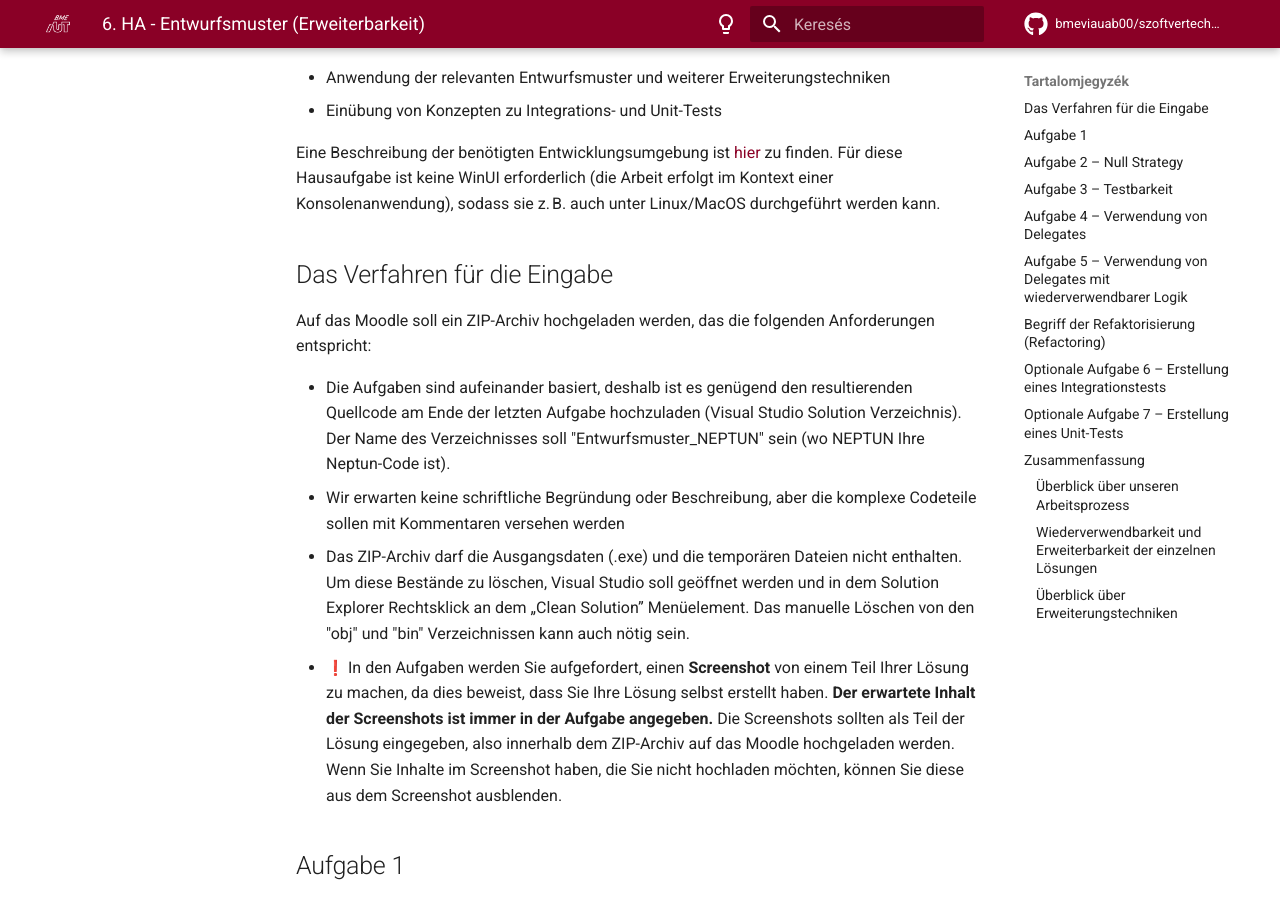
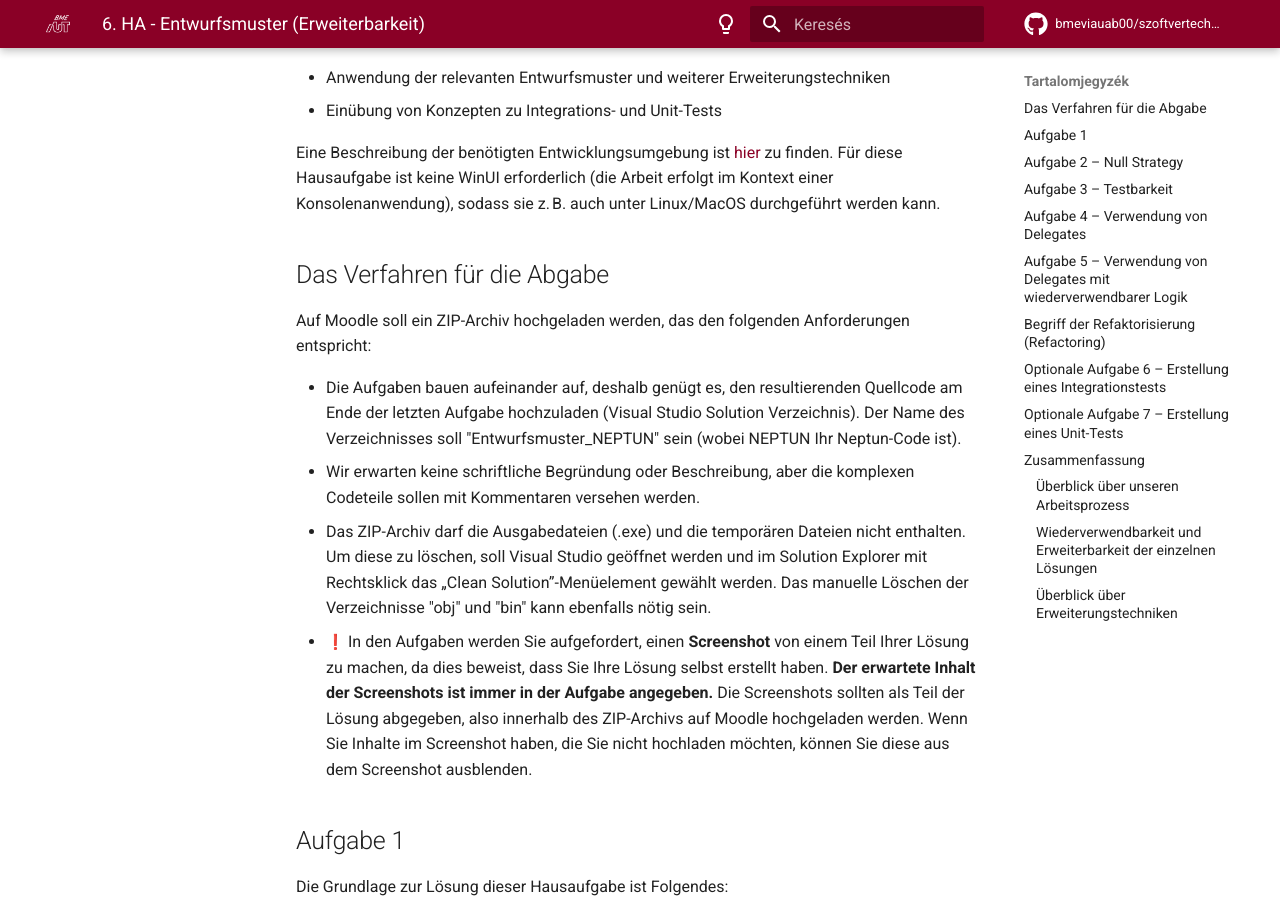
Before and after one commit to bmeviauab00/szoftvertechnikak, an MkDocs documentation site: the page built from docs/hazi/6-tervezesi-mintak/index_ger.md, in a window 1280 px wide and 900 px high, scrolled down 483 px. Built offline with MkDocs 1.6.1 and Material for MkDocs 9.7.7, drawn with Linux system fonts in a browser that asks for light colours; emoji names are drawn with the system emoji font; comment, search, counter and statistics services are not loaded; the version menu is left out; some of the changed text lies outside the part shown.

Commit message:
6-tervezesi-mintak/index_ger.md német elírások javítása

```diff
--- a/docs/hazi/6-tervezesi-mintak/index_ger.md
+++ b/docs/hazi/6-tervezesi-mintak/index_ger.md
@@ -19,14 +19,14 @@ Ziele der Hausaufgabe:
 
 Eine Beschreibung der benötigten Entwicklungsumgebung ist [hier](../fejlesztokornyezet/index_ger.md) zu finden. Für diese Hausaufgabe ist keine WinUI erforderlich (die Arbeit erfolgt im Kontext einer Konsolenanwendung), sodass sie z. B. auch unter Linux/MacOS durchgeführt werden kann.
 
-## Das Verfahren für die Eingabe
+## Das Verfahren für die Abgabe
 
-Auf das Moodle soll ein ZIP-Archiv hochgeladen werden, das die folgenden Anforderungen entspricht:
+Auf Moodle soll ein ZIP-Archiv hochgeladen werden, das den folgenden Anforderungen entspricht:
 
-- Die Aufgaben sind aufeinander basiert, deshalb ist es genügend den resultierenden Quellcode am Ende der letzten Aufgabe hochzuladen (Visual Studio Solution Verzeichnis). Der Name des Verzeichnisses soll "Entwurfsmuster_NEPTUN" sein (wo NEPTUN Ihre Neptun-Code ist).
-- Wir erwarten keine schriftliche Begründung oder Beschreibung, aber die komplexe Codeteile sollen mit Kommentaren versehen werden
-- Das ZIP-Archiv darf die Ausgangsdaten (.exe) und die temporären Dateien nicht enthalten. Um diese Bestände zu löschen, Visual Studio soll geöffnet werden und in dem Solution Explorer Rechtsklick an dem „Clean Solution” Menüelement. Das manuelle Löschen von den "obj" und "bin" Verzeichnissen kann auch nötig sein.
-- :exclamation: In den Aufgaben werden Sie aufgefordert, einen **Screenshot** von einem Teil Ihrer Lösung zu machen, da dies beweist, dass Sie Ihre Lösung selbst erstellt haben. **Der erwartete Inhalt der Screenshots ist immer in der Aufgabe angegeben.** Die Screenshots sollten als Teil der Lösung eingegeben, also innerhalb dem ZIP-Archiv auf das Moodle hochgeladen werden.
+- Die Aufgaben bauen aufeinander auf, deshalb genügt es, den resultierenden Quellcode am Ende der letzten Aufgabe hochzuladen (Visual Studio Solution Verzeichnis). Der Name des Verzeichnisses soll "Entwurfsmuster_NEPTUN" sein (wobei NEPTUN Ihr Neptun-Code ist).
+- Wir erwarten keine schriftliche Begründung oder Beschreibung, aber die komplexen Codeteile sollen mit Kommentaren versehen werden.
+- Das ZIP-Archiv darf die Ausgabedateien (.exe) und die temporären Dateien nicht enthalten. Um diese zu löschen, soll Visual Studio geöffnet werden und im Solution Explorer mit Rechtsklick das „Clean Solution”-Menüelement gewählt werden. Das manuelle Löschen der Verzeichnisse "obj" und "bin" kann ebenfalls nötig sein.
+- :exclamation: In den Aufgaben werden Sie aufgefordert, einen **Screenshot** von einem Teil Ihrer Lösung zu machen, da dies beweist, dass Sie Ihre Lösung selbst erstellt haben. **Der erwartete Inhalt der Screenshots ist immer in der Aufgabe angegeben.** Die Screenshots sollten als Teil der Lösung abgegeben, also innerhalb des ZIP-Archivs auf Moodle hochgeladen werden.
 Wenn Sie Inhalte im Screenshot haben, die Sie nicht hochladen möchten, können Sie diese aus dem Screenshot ausblenden.
 
 ## Aufgabe 1
@@ -118,7 +118,7 @@ Der nächste Schritt wäre die Erstellung von Unit-Tests für die `Anonymizer`-K
 
 Am Ende der Aufgabe solltest du durch Überprüfung der Ausgabedatei sicherstellen, dass die Anonymisierung tatsächlich durchgeführt wurde!
 
-!!! example "Aufgabe 3 - EINGABE"
+!!! example "Aufgabe 3 - ABGABE"
     - Füge einen Screenshot ein, auf dem der Konstruktor der `Anonymizer`-Klasse sowie die Implementierung der Methode `Run` zu sehen sind (`f3.1.png`).
 
 ## Aufgabe 4 – Verwendung von Delegates
@@ -142,7 +142,7 @@ Aufgabe: Passe die Lösung im Projekt *Strategy-DI* so an, dass die Fortschritts
     - Der Delegate-Ansatz ist im Prinzip sehr ähnlich zum Strategy-Muster – nur dass die Klasse statt Strategieobjekten (über Schnittstellenverweise) Delegates erhält und speichert, und dann die referenzierten Funktionen an den Erweiterungspunkten aufruft.
     - Etwas Ähnliches hast du übrigens schon bei der zweiten Hausaufgabe im Teil *ReportPrinter* gemacht ;).
 
-!!! example "Aufgabe 4 – EINGABE"
+!!! example "Aufgabe 4 – ABGABE"
     - Füge einen Screenshot ein, auf dem der Konstruktor der `Anonymizer`-Klasse sowie die Implementierung der `Run`-Methode zu sehen sind (`f4.1.png`).
     - Füge einen Screenshot ein, auf dem der Inhalt der Datei `Program.cs` (insbesondere die neuen Teile) zu sehen ist (`f4.2.png`).
 
@@ -159,7 +159,7 @@ Wenn wir also die Logik(en) für „Simple Progress“ und/oder „Percent Progr
 Aufgabe: Erweitere die bisherige Lösung so, dass die Logiken für „Simple Progress“ und „Percent Progress“ wiederverwendbar sind. Im Detail:
 
 - Implementiere die Logiken für „Simple Progress“ und „Percent Progress“ jeweils in einer statischen Methode der neu eingeführten statischen Klasse `AllProgresses` (diese Klasse soll im Projekt-Hauptverzeichnis angelegt werden).
-- Ergänze in der Datei `Program.cs` zwei neue `Anonymizer`-Verwendungen zusätzlich zu den bestehenden, welche die je eine Methode der Klasse `AllProgresses` verwenden (hier bitte keine Lambda-Ausdrücke verwenden).
+- Ergänze in der Datei `Program.cs` zwei neue `Anonymizer`-Verwendungen zusätzlich zu den bestehenden, welche je eine Methode der Klasse `AllProgresses` verwenden (hier bitte keine Lambda-Ausdrücke verwenden).
 - Das bestehende `IProgress`-Interface sowie dessen Implementierungen könnten nun gelöscht werden (da sie nicht mehr verwendet werden). Aber: **Lösche sie nicht**, damit auch die Progress-Logik deiner vorherigen Lösung weiterhin überprüfbar bleibt.
 
 Wir sind fertig, prüfen wir die Lösung:
@@ -167,13 +167,13 @@ Wir sind fertig, prüfen wir die Lösung:
 - Es lässt sich feststellen, dass die delegate-basierte Lösung mit weniger „Zeremonie“ auskommt als das Strategy-Muster: Es war nicht notwendig, eigene Schnittstellen und Implementierungsklassen zu erstellen (wir konnten die eingebauten generischen Delegatetypen `Action` und `Func` verwenden).
 - Für völlig situationsabhängige Logik ist die Übergabe per Lambda-Ausdruck am einfachsten. Für wiederverwendbare Logik sollten wir hingegen klassische, wiederverwendbare Methoden definieren.
 
-!!! example "Aufgabe 5 – EINGABE"
+!!! example "Aufgabe 5 – ABGABE"
     - Füge einen Screenshot ein, auf dem der Inhalt der Datei `AllProgresses.cs` zu sehen ist (`f5.1.png`).
     - Füge einen Screenshot ein, auf dem der Inhalt der Datei `Program.cs` (insbesondere die neuen Teile) zu sehen ist (`f5.2.png`).
 
 ## Begriff der Refaktorisierung (Refactoring)
 
-Während der Laborübung und der Hausaufgab haben wir den Code mehrmals so umgestaltet, dass sich das äußere Verhalten der Anwendung nicht verändert hat, sondern nur der interne Aufbau. Ziel war es, den Code aus irgendeinem Blickwinkel qualitativ zu verbessern. Dies nennt man `Refaktorisierung` (englisch: `refactoring`). Dies ist ein sehr wichtiger Begriff und wird im Arbeitsalltag häufig angewendet. Es gibt eine eigene Fachliteratur dazu, und mit den wichtigsten Techniken sollte man sich später vertraut machen. Fortgeschrittene Entwicklungsumgebungen unterstützen einige Refaktorisierungsschritte direkt: Visual Studio gehört hierbei nicht zu den stärksten Tools, unterstützt aber einige grundlegende Operationen (z. B. Extract Method, Extract Base Class usw.). Wir haben Refaktorisierung manuell geübt – es wird keine eigene Aufgabe mehr dazu geben, aber den Begriff Refaktorisierung muss man kennen.
+Während der Laborübung und der Hausaufgabe haben wir den Code mehrmals so umgestaltet, dass sich das äußere Verhalten der Anwendung nicht verändert hat, sondern nur der interne Aufbau. Ziel war es, den Code aus irgendeinem Blickwinkel qualitativ zu verbessern. Dies nennt man `Refaktorisierung` (englisch: `refactoring`). Dies ist ein sehr wichtiger Begriff und wird im Arbeitsalltag häufig angewendet. Es gibt eine eigene Fachliteratur dazu, und mit den wichtigsten Techniken sollte man sich später vertraut machen. Fortgeschrittene Entwicklungsumgebungen unterstützen einige Refaktorisierungsschritte direkt: Visual Studio gehört hierbei nicht zu den stärksten Tools, unterstützt aber einige grundlegende Operationen (z. B. Extract Method, Extract Base Class usw.). Wir haben Refaktorisierung manuell geübt – es wird keine eigene Aufgabe mehr dazu geben, aber den Begriff Refaktorisierung muss man kennen.
 
 ## Optionale Aufgabe 6 – Erstellung eines Integrationstests
 
```
Also changed, not shown: other parts of docs/hazi/6-tervezesi-mintak/index_ger.md (+1 -1 lines).
